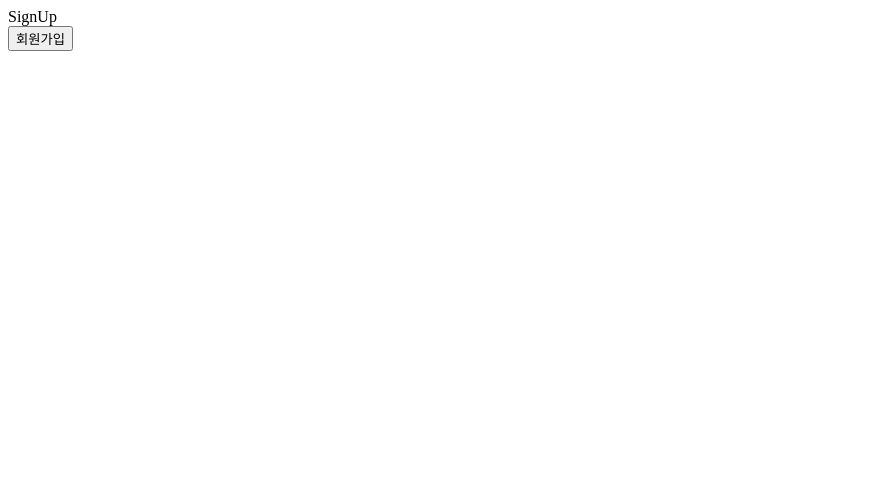
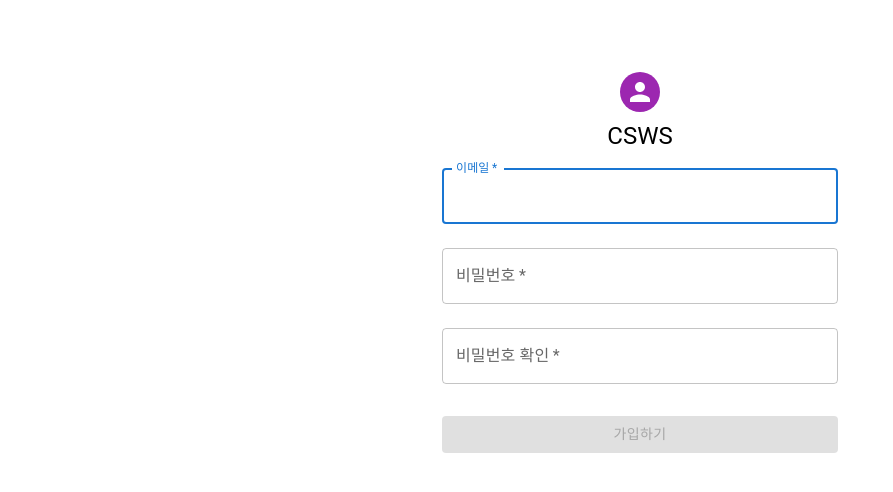
Before and after one commit to DonghyeonKang/CSWS, a React (Create React App) app in the folder frontend/: page /login/signup in a window 1280 px wide. Shown: the top 492 px of the page, without its empty margins (0-893 px from the left). Built offline with nearby package versions, Linux system fonts and the light colour scheme.

Commit message:
Change Login.js SingUP.js

```diff
--- a/frontend/package.json
+++ b/frontend/package.json
@@ -3,11 +3,15 @@
   "version": "0.1.0",
   "private": true,
   "dependencies": {
+    "@emotion/react": "^11.10.5",
+    "@emotion/styled": "^11.10.5",
+    "@mui/material": "^5.11.7",
     "@testing-library/jest-dom": "^5.16.5",
     "@testing-library/react": "^13.4.0",
     "@testing-library/user-event": "^13.5.0",
     "react": "^18.2.0",
     "react-dom": "^18.2.0",
+    "react-hook-form": "^7.43.0",
     "react-query": "^3.39.3",
     "react-router-dom": "^6.7.0",
     "react-scripts": "5.0.1",
--- a/frontend/src/routes/User/Login.js
+++ b/frontend/src/routes/User/Login.js
@@ -1,15 +1,134 @@
 import { useNavigate } from "react-router-dom";
+import React, { useEffect, useState } from "react";
+import TextField from '@mui/material/TextField';
+import Button from '@mui/material/Button';
+import Link from '@mui/material/Link';
+import Grid from '@mui/material/Grid';
+import Typography from '@mui/material/Typography';
+import Avatar from '@mui/material/Avatar';
+import Container from '@mui/material/Container';
+import Box from '@mui/material/Box';
+//더미데이터
+const User = {
+  email: 'wkdroal11@gmail.com',
+  pw: '12341234'
+}
 
 const Login = () => {
   const navigate = useNavigate();
-    return (
-      <>
-        <div>Login</div>
-        <button onClick={() => navigate('/')}>로그인</button>
-        <button onClick={() => navigate('signup')}>회원가입</button>
-        <button>비밀번호 변경</button>
-      </>
-    );
-};
+  const [email, setEmail] = useState('');
+  const [pw, setPw] = useState('');
+
+  const [emailValid, setEmailValid] = useState(false);
+  const [pwValid, setPwValid] = useState(false);
+  const [notAllow,setNotAllow] = useState(true);
+
+  useEffect(() =>{
+    if(emailValid && pwValid){
+        setNotAllow(false);
+        return;
+      }
+      setNotAllow(true);
+      },[emailValid,pwValid]);
+
+  const handleEmail = (e)=> {
+    setEmail(e.target.value);
+    if(e.target.value.length > 0) {
+      setEmailValid(true);
+    } else {
+      setEmailValid(false);
+    }
+  };
+
+  const handlePw = (e)=> {
+    setPw(e.target.value);
+    if(e.target.value.length > 0) {
+      setPwValid(true);
+    } else {
+      setPwValid(false);
+    }
+  }
+
+
+  const onClickConfirmButton =() =>{
+    if(email === User.email && pw=== User.pw){
+      alert('로그인 성공!.');
+      navigate('/');
+    } else {
+      alert('이메일 또는 비밀번호가 일치하지 않습니다.');
+    }
+  }
+
+  const onCheckEnter = (e) => {
+    if(e.key === 'Enter' && notAllow===false ) {
+      onClickConfirmButton()
+    }
+  }
+
+
+  return (
+    <Container component="main" maxWidth="xs">
+      <Box
+        sx={{
+          marginTop: 8,
+          display: 'flex',
+          flexDirection: 'column',
+          alignItems: 'center',
+        }}
+      >
+        <Avatar sx={{ m: 1, bgcolor: 'secondary.main' }}>
+        </Avatar>
+        <Typography component="h1" variant="h5">
+          CSWS
+        </Typography>
+        <TextField
+          margin="normal"
+          label="이메일"
+          name="emaill"
+          placeholder="example@company.com"
+          required
+          fullWidth
+          autoComplete="email"
+          autoFocus
+          value={email}
+          onChange={handleEmail}
+          onKeyPress={onCheckEnter}
+        />
+        <TextField
+          margin="normal"
+          label="비밀번호"
+          type="password"
+          name="password"
+          placeholder="특수문자 제외, 영문, 숫자 포함 8자 이상"
+          required
+          fullWidth
+          autoComplete="current-password"
+          value={pw}
+          onChange={handlePw}
+          onKeyPress={onCheckEnter}
+
+        />
+        <Button
+          disabled={notAllow}
+          onClick={onClickConfirmButton}
+          type="submit"
+          fullWidth
+          variant="contained"
+          sx={{ mt: 3, mb: 2 }}
+        >
+          로그인
+        </Button>
+        <Grid container>
+          <Grid item xs>
+            <Link href="/login/pw">비밀번호 재설정</Link>
+          </Grid>
+          <Grid item>
+            <Link href="login/signup">회원가입</Link>
+          </Grid>
+        </Grid>
+      </Box>
+    </Container>
+  );
+}
 
 export default Login;
--- a/frontend/src/routes/User/SignUp.js
+++ b/frontend/src/routes/User/SignUp.js
@@ -1,12 +1,169 @@
+import React, { useEffect, useState } from "react";
 import { useNavigate } from "react-router-dom";
+import TextField from '@mui/material/TextField';
+import Button from '@mui/material/Button';
+import Typography from '@mui/material/Typography';
+import Avatar from '@mui/material/Avatar';
+import Container from '@mui/material/Container';
+import Box from '@mui/material/Box';
+
+//더미데이터
+const User = {
+  email: 'wkdroal11@gmail.com',
+  pw: 'hyuk0229'
+}
 
 const SignUp = () => {
     const navigate = useNavigate();
+    //이메일, 비밀번호, 비밀번호 확인
+    const [email, setEmail] = useState('');
+    const [pw, setPw] = useState('');
+    const [pw2, setPw2] = useState('');
+    //유효성 검사
+    const [emailValid, setEmailValid] = useState(false);
+    const [pwValid, setPwValid] = useState(false);
+    const [pw2Valid, setPw2Valid] = useState(false);
+    const [notAllow,setNotAllow] = useState(true);
+    //이메일 오류메세지
+    const handleEmail = (e)=> {
+      setEmail(e.target.value);
+      const regex =
+        /^(([^<>()\].,;:\s@"]+(\.[^<>()\].,;:\s@"]+)*)|(".+"))@(([^<>()[\].,;:\s@"]+\.)+[^<>()[\].,;:\s@"]{2,})$/i;
+      if (regex.test(e.target.value)) {
+        setEmailValid(true);
+      } else {
+        setEmailValid(false);
+      }
+    }
+    //비밀번호 오류메세지
+    const handlePw = (e)=> {
+      setPw(e.target.value);
+      const regex =
+        /^[a-zA-z0-9]{8,20}$/;
+      if(regex.test(e.target.value)) {
+        setPwValid(true);
+      } else {
+        setPwValid(false);
+      }
+    }
+    //비밀번호 확인 오류메세지
+    const handlePw2 = (e)=> {
+      setPw2(e.target.value);
+      const regex =pw;
+      if(regex===e.target.value) {
+        setPw2Valid(true);
+      } else {
+        setPw2Valid(false);
+      }
+    }
+    //회원가입 버튼 눌렀을 시 메세지
+    const onClickConfirmButton =() =>{
+      if(email === User.email){
+        alert('이미 등록된 이메일입니다.');
+      } else {
+        alert('회원가입 되셨습니다!.');
+        navigate('/login');
+      }
+    }
+    //Enter로 버튼 클릭 가능하게
+    const onCheckEnter = (e) => {
+      if(e.key === 'Enter' && notAllow===false ) {
+        onClickConfirmButton()
+      }
+    }
+    //버튼 활성화 실시간으로
+    useEffect(() =>{
+      if(emailValid && pwValid && pw2Valid){
+        setNotAllow(false);
+        return;
+      }
+      setNotAllow(true);
+    },[emailValid,pwValid,pw2Valid]);
+
     return (
-      <>
-        <div>SignUp</div>
-        <button onClick={() => navigate('/login')}>회원가입</button>
-      </>
+      <Container component="main" maxWidth="xs">
+      <Box
+        sx={{
+          marginTop: 8,
+          display: 'flex',
+          flexDirection: 'column',
+          alignItems: 'center',
+        }}
+      >
+        <Avatar sx={{ m: 1, bgcolor: 'secondary.main' }}>
+        </Avatar>
+        <Typography component="h1" variant="h5">
+          CSWS
+        </Typography>
+        <TextField
+          margin="normal"
+          label="이메일"
+          name="emaill"
+          required
+          fullWidth
+          autoComplete="email"
+          autoFocus
+          value={email}
+          onChange={handleEmail}
+          onKeyPress={onCheckEnter}
+
+        />
+        <div>
+          {
+            !emailValid && email.length > 0 && (
+              <div>올바른 이메일 형식을 입력해주세요</div>
+            )}
+        </div>
+        <TextField
+          margin="normal"
+          label="비밀번호"
+          type="password"
+          name="password"
+          required
+          fullWidth
+          autoComplete="current-password"
+          value={pw}
+          onChange={handlePw}
+          onKeyPress={onCheckEnter}
+
+        />
+        <div>
+          {
+            !pwValid && pw.length > 0 && (
+              <div>특문자 제외 영문자 숫자로 8자 이상 20자 미만으로 입력해주세요</div>
+            )}
+        </div>        <TextField
+          margin="normal"
+          label="비밀번호 확인"
+          type="password"
+          name="passwordConfirm"
+          required
+          fullWidth
+          autoComplete="current-password"
+          value={pw2}
+          onChange={handlePw2}
+          onKeyPress={onCheckEnter}
+
+        />
+        <div>
+          {
+            !pw2Valid && pw2.length > 0 && (
+              <div>비밀번호가 일치하지 않습니다</div>
+            )}
+        </div>
+        <Button
+          disabled={notAllow}
+          onClick={onClickConfirmButton}
+          type="submit"
+          fullWidth
+          variant="contained"
+          sx={{ mt: 3, mb: 2 }}
+        >
+          가입하기
+        </Button>
+
+      </Box>
+    </Container>
     );
 };
 
```
Also changed, not shown: 1 other file (tests, documents, lock files or other folders).
